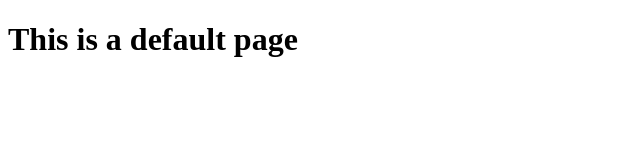
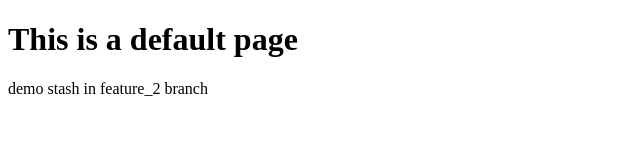
Before and after one commit to dqt-dev/demo_git, a plain HTML site: page index.html in a window 1280 px wide. Shown: the whole page, without its empty margins (0-640 px from the left). Drawn offline with Linux system fonts and the light colour scheme.

Commit message:
test git stash done

```diff
--- a/index.html
+++ b/index.html
@@ -7,5 +7,6 @@
 </head>
 <body>
     <h1>This is a default page</h1>
+    <p>demo stash in feature_2 branch</p>
 </body>
 </html>
--- a/login.js
+++ b/login.js
@@ -1 +1,2 @@
 // this is demo
+// demo git stash
```
